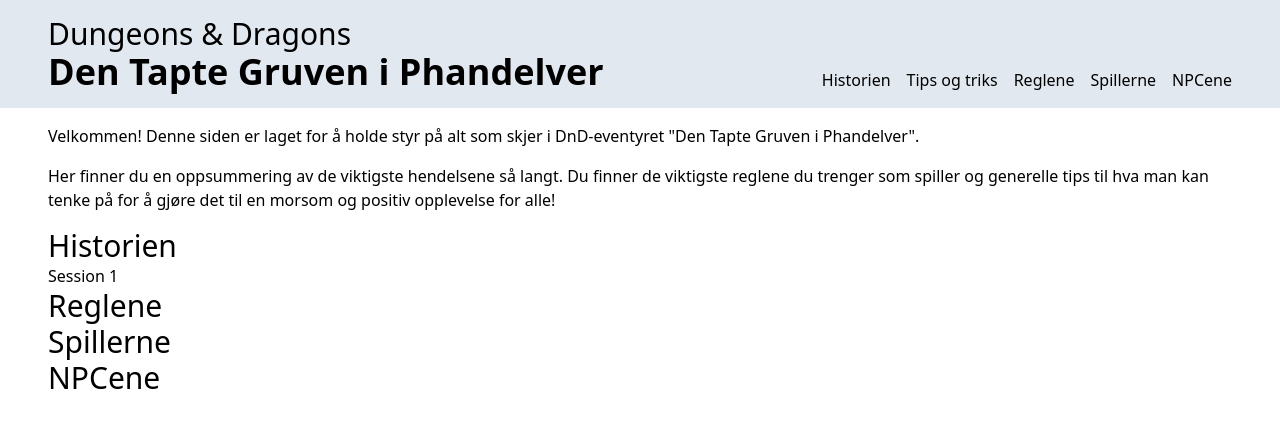
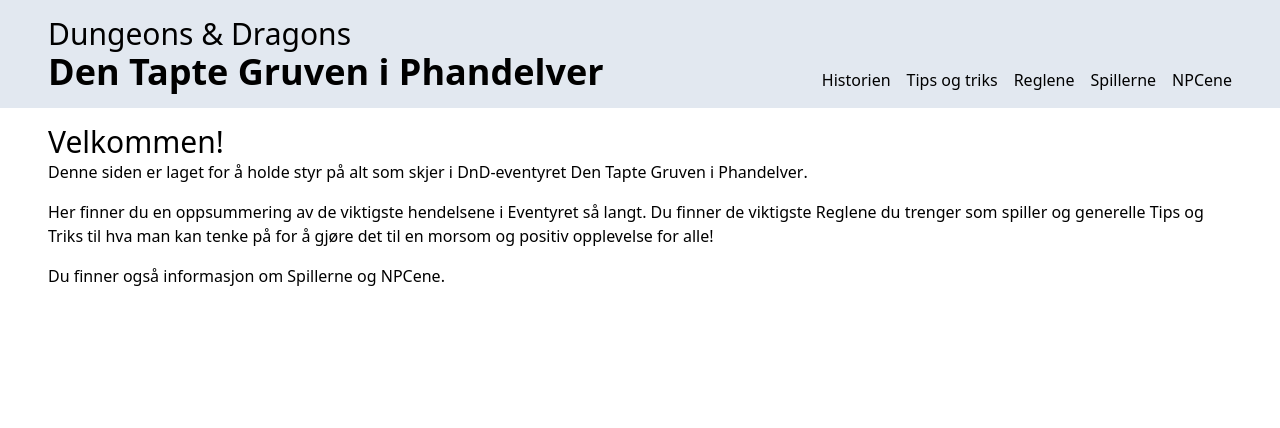
Before and after one commit to KevinMolid/dnd, a React (Vite) app: page / in a window 1280 px wide. Shown: the top 428 px of the page. Built offline with nearby package versions, Linux system fonts and the light colour scheme.

Commit message:
Laget Home med velkommen- og infotekst

```diff
--- a/src/pages/Home.tsx
+++ b/src/pages/Home.tsx
@@ -5,21 +5,24 @@
   return (
     <div>
       <Container>
+        <H2>Velkommen!</H2>
         <p className="mb-4">
-          Velkommen! Denne siden er laget for å holde styr på alt som skjer i
-          DnD-eventyret "Den Tapte Gruven i Phandelver".
+          Denne siden er laget for å holde styr på alt som skjer i DnD-eventyret
+          <span className="font-medium"> Den Tapte Gruven i Phandelver</span>.
         </p>
         <p className="mb-4">
-          Her finner du en oppsummering av de viktigste hendelsene så langt. Du
-          finner de viktigste reglene du trenger som spiller og generelle tips
-          til hva man kan tenke på for å gjøre det til en morsom og positiv
-          opplevelse for alle!
+          Her finner du en oppsummering av de viktigste hendelsene i{" "}
+          <span className="font-medium">Eventyret</span> så langt. Du finner de
+          viktigste <span className="font-medium">Reglene</span> du trenger som
+          spiller og generelle{" "}
+          <span className="font-medium">Tips og Triks</span> til hva man kan
+          tenke på for å gjøre det til en morsom og positiv opplevelse for alle!
         </p>
-        <H2>Historien</H2>
-        <p>Session 1</p>
-        <H2>Reglene</H2>
-        <H2>Spillerne</H2>
-        <H2>NPCene</H2>
+        <p className="mb-4">
+          Du finner også informasjon om{" "}
+          <span className="font-medium">Spillerne</span> og{" "}
+          <span className="font-medium">NPCene</span>.
+        </p>
       </Container>
     </div>
   );
```
